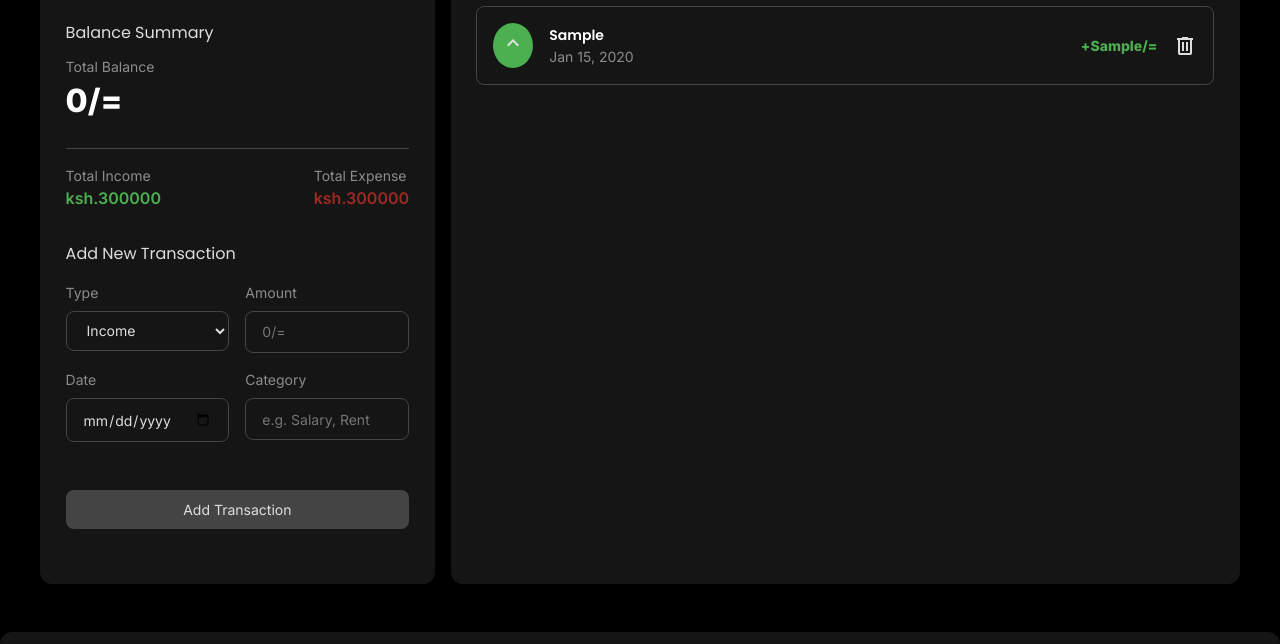
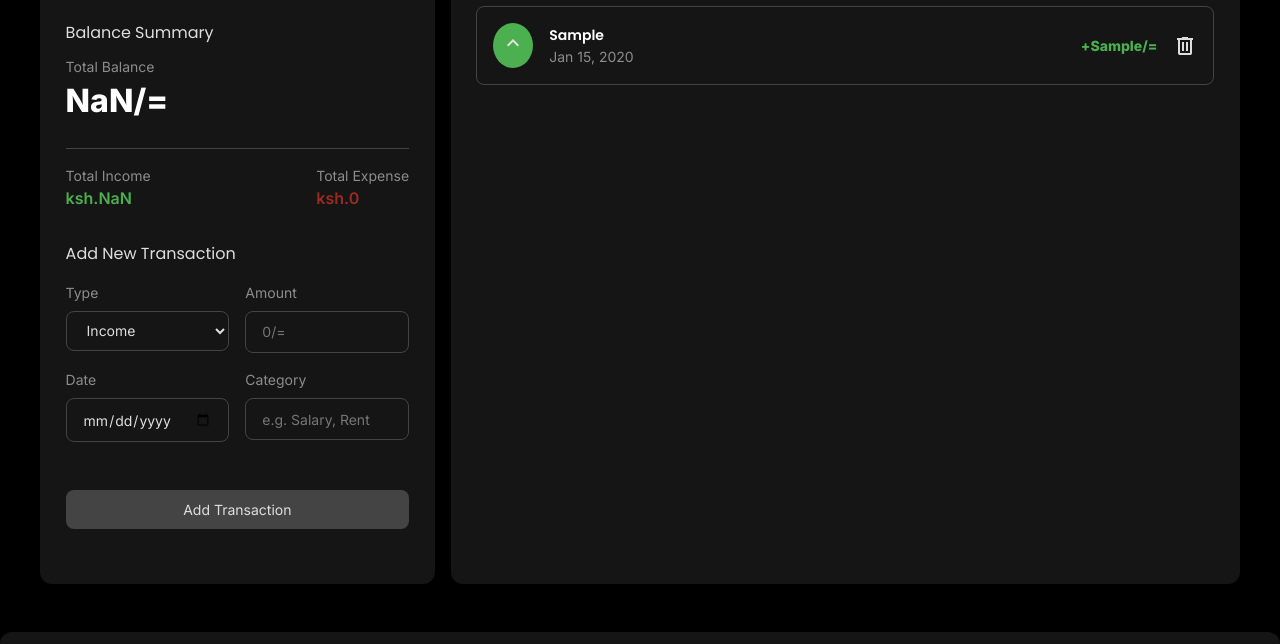
Before and after one commit to Fuego-fuego/expense-tracker-app, a website built with Vite: page index.html in a window 1280 px wide. Both pictures are taken after typing "Sample", "2020-01-15", "Sample" into the empty fields and a click on the input "add transaction". Shown: the part 78-722 px from the top of the page. Built offline with nearby package versions, Linux system fonts and the light colour scheme.

Commit message:
feat: add

```diff
--- a/index.html
+++ b/index.html
@@ -39,7 +39,7 @@
             </div>
             <div class="total-balance">
               <p class="capitalize">total balance</p>
-              <p class="text-clr-900 fs-800 fw-bold">0/=</p>
+              <p class="text-clr-900 fs-800 fw-bold"><span id="totalBalance">0</span>/=</p>
             </div>
           </div>
           <!--Total Income & Total Expense -->
@@ -47,11 +47,11 @@
             <div class=" total-income-and-expense | flex">
               <div>
                 <p class="capitalize">total income</p>
-                <p class="text-accent-green-400 fs-secondary-heading fw-semi-bold">ksh.300000</p>
+                <p class="text-accent-green-400 fs-secondary-heading fw-semi-bold">ksh.<span id="totalIncome">0</span></p>
               </div>
               <div>
                 <p class="capitalize">total expense</p>
-                <p class="text-accent-red-400 fs-secondary-heading fw-semi-bold">ksh.300000</p>
+                <p class="text-accent-red-400 fs-secondary-heading fw-semi-bold">ksh.<span id="totalExpense">0</span></p>
               </div>
             </div>
           </div>
--- a/src/main.js
+++ b/src/main.js
@@ -2,11 +2,31 @@ const newTransactionForm = document.querySelector("#newTransactionForm");
 const transactionHistoryList = document.querySelector("#transactionHistoryList");
 let allTransactions = [];
 
+const totalIncome =  document.querySelector('#totalIncome');
+const totalExpense =  document.querySelector('#totalExpense');
+const totalBalance =  document.querySelector('#totalBalance');
 
 
 const updateBalanceSummary = () =>{
+    let income = 0;
+    let expense = 0;
+    let balance = 0;
 
+allTransactions.forEach((transaction)=>{
 
+    if(transaction.type ==='income'){
+        income += parseInt(transaction.amount);
+        balance += parseInt(transaction.amount);
+    }else{
+        expense += parseInt(transaction.amount);
+        balance -= parseInt(transaction.amount);
+    }
+})
+totalIncome.textContent = income;
+totalExpense.textContent = expense;
+totalBalance.textContent = balance;
+
+return 0;
 }
 
 const creteNewTransaction = (transaction) => {
@@ -61,5 +81,7 @@ newTransactionForm.addEventListener("submit", (e) => {
         category: e.target.category.value,
     };
     transactionHistoryList.prepend(creteNewTransaction(data));
+    allTransactions.unshift(data);
+    updateBalanceSummary();
     newTransactionForm.reset();
 });
```
